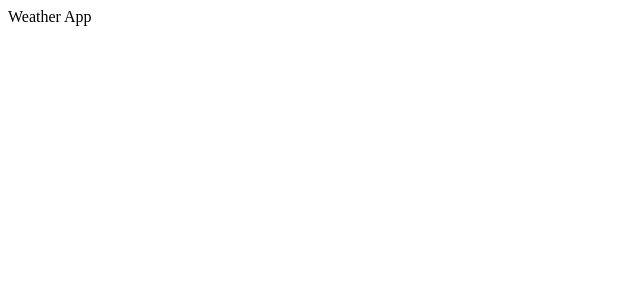
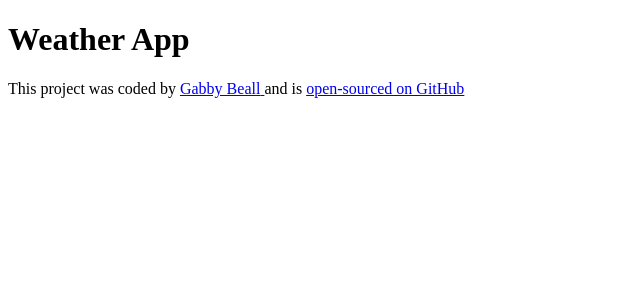
Before and after one commit to gabbybeall/weather-application-react, a React (Vite) app: page / in a window 1280 px wide. Shown: the top 300 px of the page, without its empty margins (0-640 px from the left). Built offline with nearby package versions, Linux system fonts and the light colour scheme.

Commit message:
Added GitHub repo URL

```diff
--- a/src/App.jsx
+++ b/src/App.jsx
@@ -5,7 +5,24 @@ import heroImg from "./assets/hero.png";
 import "./App.css";
 
 function App() {
-  return <div className="App">Weather App</div>;
+  return (
+    <div className="App">
+      <h1>Weather App</h1>
+      <footer>
+        This project was coded by{" "}
+        <a href="https://gabrielle-b.netlify.app/" target="_blank">
+          Gabby Beall{" "}
+        </a>
+        and is{" "}
+        <a
+          href="https://github.com/gabbybeall/weather-application-react"
+          target="_blank"
+        >
+          open-sourced on GitHub
+        </a>
+      </footer>
+    </div>
+  );
 }
 
 export default App;
```
